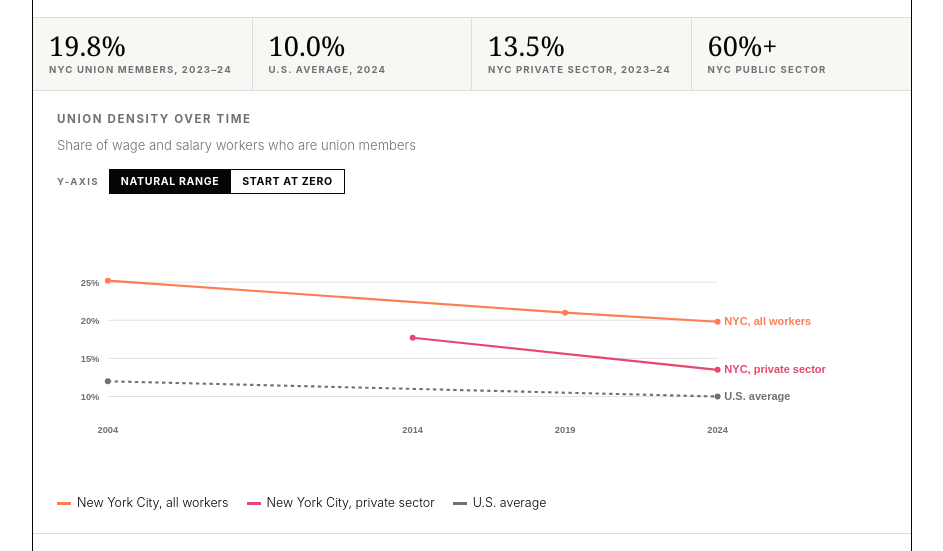
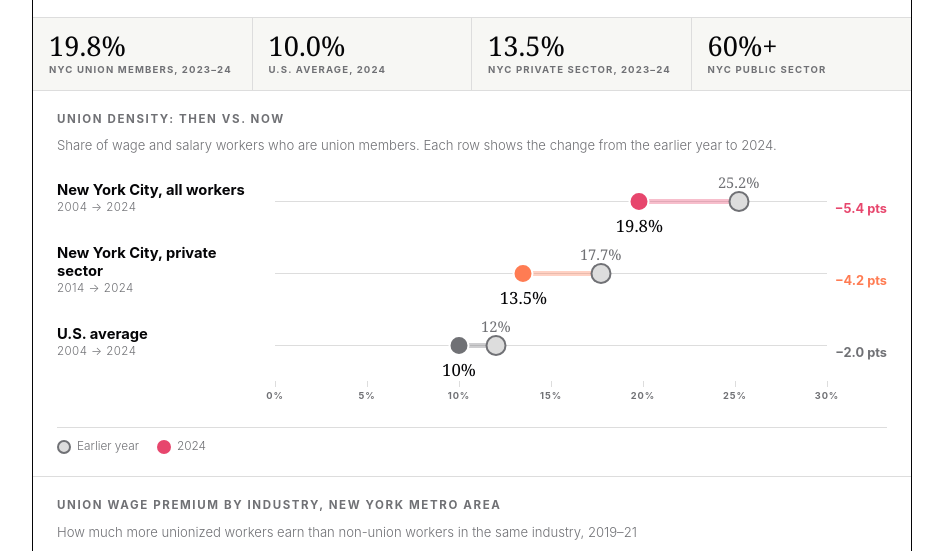
Before and after one commit to Vital-City-NYC/nyc-union-city, a plain HTML site: page index.html in a window 1280 px wide. Shown: the part 201-752 px from the top of the page, without its empty margins (168-1111 px from the left). Drawn offline with Linux system fonts and the light colour scheme; a web font is replaced by a local one.

Commit message:
Replace line chart with dumbbell, drop natural/zero toggle

```diff
--- a/index.html
+++ b/index.html
@@ -36,12 +36,24 @@ body.embed .card{border:none;max-width:none;}
 .section-title{font-family:var(--vc-sans);font-weight:700;font-size:.72rem;letter-spacing:.14em;text-transform:uppercase;color:var(--vc-charcoal);margin-bottom:14px;}
 .section-sub{font-size:.82rem;color:var(--vc-charcoal);margin:-6px 0 14px;}
 
-/* Density chart (Panel A) */
-.density-chart{position:relative;height:280px;margin:8px 0 4px;}
-.density-chart svg{width:100%;height:100%;display:block;}
-.legend{display:flex;gap:18px;flex-wrap:wrap;font-size:.78rem;margin-top:10px;}
-.legend-item{display:inline-flex;align-items:center;gap:6px;}
-.legend-swatch{width:14px;height:3px;display:inline-block;}
+/* Dumbbell chart (Panel A) */
+.dumbbell{display:flex;flex-direction:column;gap:14px;margin-top:6px;}
+.db-row{display:grid;grid-template-columns:200px 1fr;align-items:center;gap:18px;}
+.db-label{font-weight:700;font-size:.92rem;line-height:1.2;}
+.db-label .yrs{display:block;font-weight:300;font-size:.72rem;color:var(--vc-charcoal);margin-top:2px;letter-spacing:.04em;}
+.db-track{position:relative;height:58px;}
+.db-axis-line{position:absolute;left:0;right:60px;top:32px;height:1px;background:var(--vc-cloud);}
+.db-bar{position:absolute;top:30px;height:5px;background:var(--vc-charcoal-50,#b9b9ba);}
+.db-dot{position:absolute;top:22px;width:21px;height:21px;border-radius:50%;border:2px solid var(--vc-white);transform:translateX(-50%);box-sizing:border-box;}
+.db-dot.start{background:var(--vc-cloud);border-color:var(--vc-charcoal);}
+.db-val{position:absolute;font-family:var(--vc-serif);font-weight:300;font-size:1.05rem;color:var(--vc-black);}
+.db-val.start{top:2px;transform:translateX(-50%);color:var(--vc-charcoal);font-size:.92rem;}
+.db-val.end{top:44px;transform:translateX(-50%);font-weight:300;}
+.db-delta{position:absolute;right:0;top:30px;font-family:var(--vc-sans);font-weight:700;font-size:.8rem;color:var(--vc-magenta);}
+.db-axis-row{display:grid;grid-template-columns:200px 1fr;gap:18px;margin-top:-4px;}
+.db-axis-ticks{position:relative;height:18px;}
+.db-axis-tick{position:absolute;top:0;width:1px;height:6px;background:var(--vc-cloud);}
+.db-axis-lbl{position:absolute;top:8px;font-weight:700;font-size:.58rem;letter-spacing:.1em;text-transform:uppercase;color:var(--vc-charcoal);transform:translateX(-50%);}
 
 /* Premium chart (Panel B) */
 .bars{display:flex;flex-direction:column;gap:10px;}
@@ -98,23 +110,9 @@ if (new URLSearchParams(location.search).get('embed') === '1') {
   </div>
 
   <section class="section">
-    <div class="section-title">Union density over time</div>
-    <div class="section-sub">Share of wage and salary workers who are union members</div>
-    <div class="yaxis-toolbar" style="display:flex;align-items:center;gap:10px;margin-bottom:10px;">
-      <span style="font-weight:700;font-size:.6rem;letter-spacing:.14em;text-transform:uppercase;color:var(--vc-charcoal);">Y-axis</span>
-      <div class="btn-group" style="display:inline-flex;border:1px solid var(--vc-black);">
-        <button id="yax-natural" class="active" style="font-weight:700;font-size:.66rem;letter-spacing:.06em;text-transform:uppercase;background:var(--vc-black);color:var(--vc-white);padding:5px 11px;border:none;border-right:1px solid var(--vc-black);cursor:pointer;font-family:var(--vc-sans);">Natural range</button>
-        <button id="yax-zero" style="font-weight:700;font-size:.66rem;letter-spacing:.06em;text-transform:uppercase;background:var(--vc-white);color:var(--vc-black);padding:5px 11px;border:none;cursor:pointer;font-family:var(--vc-sans);">Start at zero</button>
-      </div>
-    </div>
-    <div class="density-chart">
-      <svg id="density-svg" viewBox="0 0 980 280" preserveAspectRatio="xMidYMid meet" aria-label="Union density line chart"></svg>
-    </div>
-    <div class="legend">
-      <span class="legend-item"><span class="legend-swatch" style="background:#ff7c53"></span>New York City, all workers</span>
-      <span class="legend-item"><span class="legend-swatch" style="background:#e7466d"></span>New York City, private sector</span>
-      <span class="legend-item"><span class="legend-swatch" style="background:#707175"></span>U.S. average</span>
-    </div>
+    <div class="section-title">Union density: then vs. now</div>
+    <div class="section-sub">Share of wage and salary workers who are union members. Each row shows the change from the earlier year to 2024.</div>
+    <div class="dumbbell" id="dumbbell"></div>
   </section>
 
   <section class="section">
@@ -140,73 +138,73 @@ if (new URLSearchParams(location.search).get('embed') === '1') {
 </main>
 
 <script>
-// Density chart — natural range / zero baseline toggle
-const densitySeries = [
-  { name: "NYC, all workers",     color: "#ff7c53", dash: null,    points: [[2004,25.2],[2019,21.0],[2024,19.8]] },
-  { name: "NYC, private sector",  color: "#e7466d", dash: null,    points: [[2014,17.7],[2024,13.5]] },
-  { name: "U.S. average",         color: "#707175", dash: "4 4",   points: [[2004,12.0],[2024,10.0]] }
+// Dumbbell chart — share who are union members, then vs. now
+const dumbbellRows = [
+  { label: "New York City, all workers",    startYr: 2004, startVal: 25.2, endVal: 19.8, color: "#e7466d" },
+  { label: "New York City, private sector", startYr: 2014, startVal: 17.7, endVal: 13.5, color: "#ff7c53" },
+  { label: "U.S. average",                  startYr: 2004, startVal: 12.0, endVal: 10.0, color: "#707175" }
 ];
 
-function renderDensity(mode) {
-  const svg = document.getElementById('density-svg');
-  const w = 980, h = 280;
-  const plot = { x0: 60, x1: 780, y0: 40, y1: 220 };
-  const xMin = 2004, xMax = 2024;
-  const yMin = mode === 'zero' ? 0 : 8;
-  const yMax = mode === 'zero' ? 30 : 28;
-  const ticksY = mode === 'zero' ? [0,10,20,30] : [10,15,20,25];
+const xMin = 0, xMax = 30;  // % scale, fixed for all rows
+const ticks = [0, 5, 10, 15, 20, 25, 30];
+const dbContainer = document.getElementById('dumbbell');
 
-  const px = yr => plot.x0 + ((yr - xMin)/(xMax - xMin)) * (plot.x1 - plot.x0);
-  const py = v  => plot.y1 - ((v - yMin)/(yMax - yMin)) * (plot.y1 - plot.y0);
+function pctX(v) { return ((v - xMin) / (xMax - xMin)) * 100; }
 
-  let s = '';
-  // y gridlines + labels
-  s += '<g stroke="#dddddd" stroke-width="1">';
-  ticksY.forEach(t => { s += `<line x1="${plot.x0}" y1="${py(t)}" x2="${plot.x1}" y2="${py(t)}"/>`; });
-  s += '</g>';
-  s += '<g font-family="halyard-text,sans-serif" font-size="11" fill="#707175" font-weight="700">';
-  ticksY.forEach(t => { s += `<text x="50" y="${py(t)+4}" text-anchor="end">${t}%</text>`; });
-  s += '</g>';
-  // x ticks
-  s += '<g font-family="halyard-text,sans-serif" font-size="11" fill="#707175" font-weight="700" text-anchor="middle">';
-  [2004,2014,2019,2024].forEach(yr => { s += `<text x="${px(yr)}" y="245">${yr}</text>`; });
-  s += '</g>';
-  // series
-  densitySeries.forEach(ser => {
-    const pts = ser.points.map(p => `${px(p[0])},${py(p[1])}`).join(' ');
-    s += `<polyline fill="none" stroke="${ser.color}" stroke-width="2.5"${ser.dash?` stroke-dasharray="${ser.dash}"`:''} points="${pts}"/>`;
-    ser.points.forEach(p => { s += `<circle cx="${px(p[0])}" cy="${py(p[1])}" r="3.5" fill="${ser.color}"/>`; });
-  });
-  // labels at right of each line's last point
-  s += '<g font-family="halyard-text,sans-serif" font-size="13" font-weight="700">';
-  densitySeries.forEach(ser => {
-    const last = ser.points[ser.points.length-1];
-    s += `<text x="${plot.x1+8}" y="${py(last[1])+4}" fill="${ser.color}">${ser.name}</text>`;
-  });
-  s += '</g>';
+dumbbellRows.forEach((r) => {
+  const delta = r.endVal - r.startVal;
+  const deltaSign = delta < 0 ? '−' : '+';
+  const deltaStr = deltaSign + Math.abs(delta).toFixed(1) + ' pts';
+  const startX = pctX(r.startVal);
+  const endX = pctX(r.endVal);
+  const barLeft = Math.min(startX, endX);
+  const barWidth = Math.abs(endX - startX);
 
-  svg.innerHTML = s;
-}
+  const row = document.createElement('div');
+  row.className = 'db-row';
+  row.innerHTML = `
+    <div class="db-label">${r.label}<span class="yrs">${r.startYr} → 2024</span></div>
+    <div class="db-track">
+      <div class="db-axis-line"></div>
+      <div class="db-bar" style="left:calc(${barLeft} * (100% - 60px) / 100); width:calc(${barWidth} * (100% - 60px) / 100); background:${r.color};opacity:.35;"></div>
+      <div class="db-dot start" style="left:calc(${startX} * (100% - 60px) / 100);"></div>
+      <div class="db-dot end" style="left:calc(${endX} * (100% - 60px) / 100); background:${r.color};"></div>
+      <div class="db-val start" style="left:calc(${startX} * (100% - 60px) / 100);">${r.startVal}%</div>
+      <div class="db-val end" style="left:calc(${endX} * (100% - 60px) / 100);">${r.endVal}%</div>
+      <div class="db-delta" style="color:${r.color};">${deltaStr}</div>
+    </div>
+  `;
+  dbContainer.appendChild(row);
+});
 
-document.getElementById('yax-natural').addEventListener('click', () => {
-  document.getElementById('yax-natural').classList.add('active');
-  document.getElementById('yax-zero').classList.remove('active');
-  document.getElementById('yax-natural').style.background = 'var(--vc-black)';
-  document.getElementById('yax-natural').style.color = 'var(--vc-white)';
-  document.getElementById('yax-zero').style.background = 'var(--vc-white)';
-  document.getElementById('yax-zero').style.color = 'var(--vc-black)';
-  renderDensity('natural');
-});
-document.getElementById('yax-zero').addEventListener('click', () => {
-  document.getElementById('yax-zero').classList.add('active');
-  document.getElementById('yax-natural').classList.remove('active');
-  document.getElementById('yax-zero').style.background = 'var(--vc-black)';
-  document.getElementById('yax-zero').style.color = 'var(--vc-white)';
-  document.getElementById('yax-natural').style.background = 'var(--vc-white)';
-  document.getElementById('yax-natural').style.color = 'var(--vc-black)';
-  renderDensity('zero');
-});
-renderDensity('natural');
+// Single axis row at bottom
+const axisRow = document.createElement('div');
+axisRow.className = 'db-axis-row';
+axisRow.innerHTML = `
+  <div></div>
+  <div class="db-axis-ticks">
+    ${ticks.map(t => `
+      <div class="db-axis-tick" style="left:calc(${pctX(t)} * (100% - 60px) / 100);"></div>
+      <div class="db-axis-lbl" style="left:calc(${pctX(t)} * (100% - 60px) / 100);">${t}%</div>
+    `).join('')}
+  </div>
+`;
+dbContainer.appendChild(axisRow);
+
+// Legend swatches
+const legend = document.createElement('div');
+legend.style.cssText = 'display:flex;gap:18px;flex-wrap:wrap;font-size:.74rem;color:var(--vc-charcoal);margin-top:14px;padding-top:10px;border-top:1px solid var(--vc-cloud);';
+legend.innerHTML = `
+  <span style="display:inline-flex;align-items:center;gap:6px;">
+    <span style="width:14px;height:14px;border-radius:50%;background:var(--vc-cloud);border:2px solid var(--vc-charcoal);box-sizing:border-box;"></span>
+    Earlier year
+  </span>
+  <span style="display:inline-flex;align-items:center;gap:6px;">
+    <span style="width:14px;height:14px;border-radius:50%;background:#e7466d;"></span>
+    2024
+  </span>
+`;
+dbContainer.appendChild(legend);
 
 const bars = [
   { label: "Leisure & hospitality", value: 58 },
```
